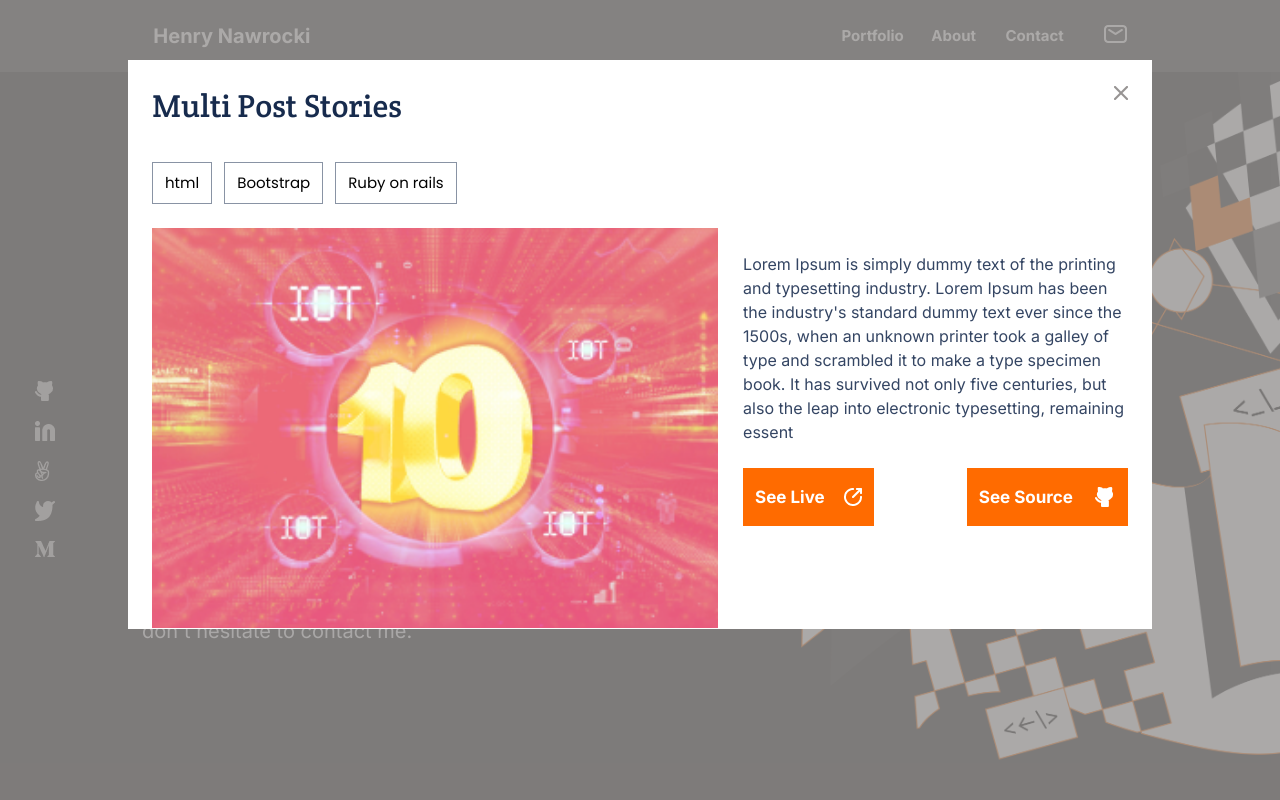
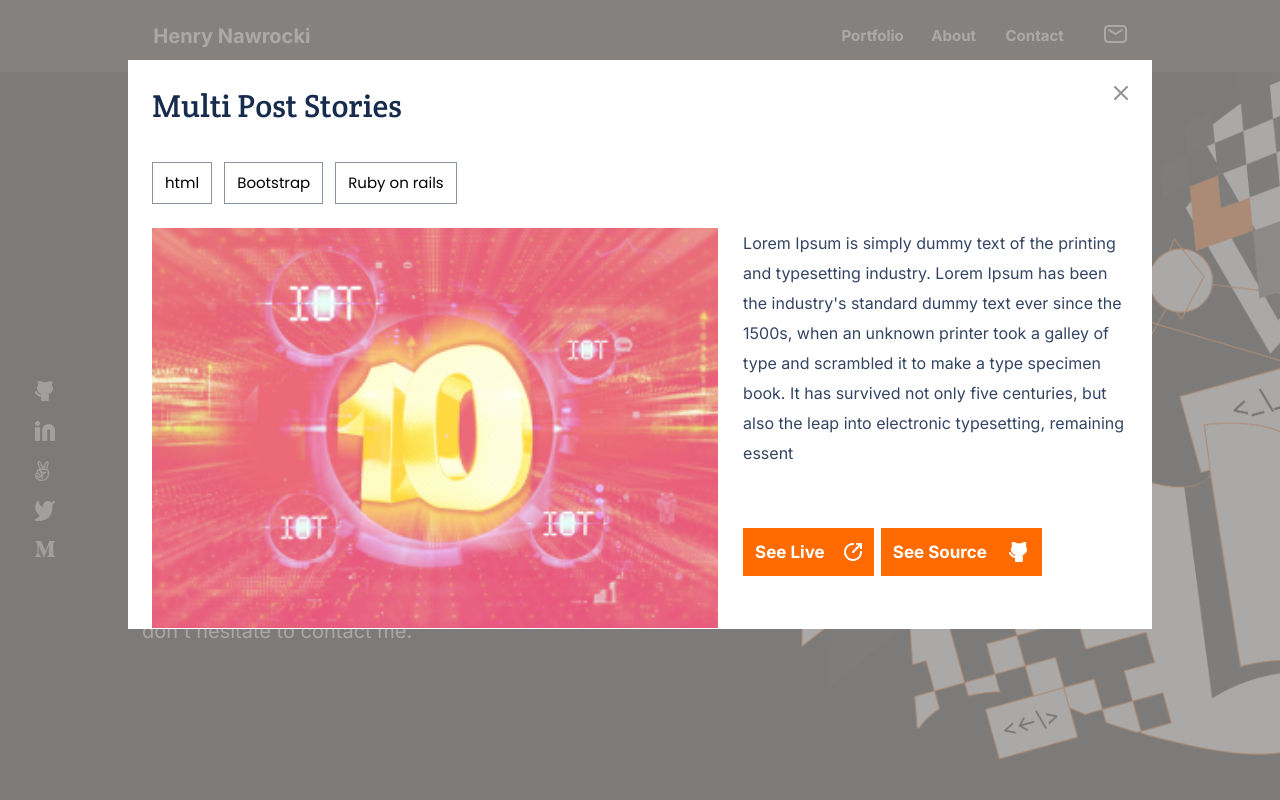
Before and after one commit to hsztan/micro-portfolio, a website with bundled scripts: page index.html in a window 1280 px wide. Shown: the top 800 px of the page. Built offline with nearby package versions, Linux system fonts and the light colour scheme; files whose address does not match are found by name.

Commit message:
Add styling pop-up work modal --> desktop version

```diff
--- a/main.css
+++ b/main.css
@@ -1127,20 +1127,22 @@ input:focus {
   }
 
   #work-modal .modal-main p {
-    padding-top: 24px;
+    padding-top: 0;
     font-family: Inter, Arial, Helvetica, sans-serif;
     font-style: normal;
-    font-weight: normal;
+    font-weight: 400;
     font-size: 16px;
-    line-height: 24px;
+    line-height: 30px;
     color: #344563;
   }
 
   #work-modal .modal-btns {
-    margin-top: 24px;
+    margin-top: 0;
+    padding-top: 60px;
     height: 48px;
     display: flex;
-    justify-content: space-between;
+    justify-content: flex-start;
+    gap: 7px;
   }
 
   #work-modal button span {
@@ -1161,7 +1163,7 @@ input:focus {
     font-weight: bold;
     font-size: 17px;
     line-height: 24px;
-    height: 58px;
+    height: 48px;
   }
 
   #work-modal .modal-btns .icon {
```
